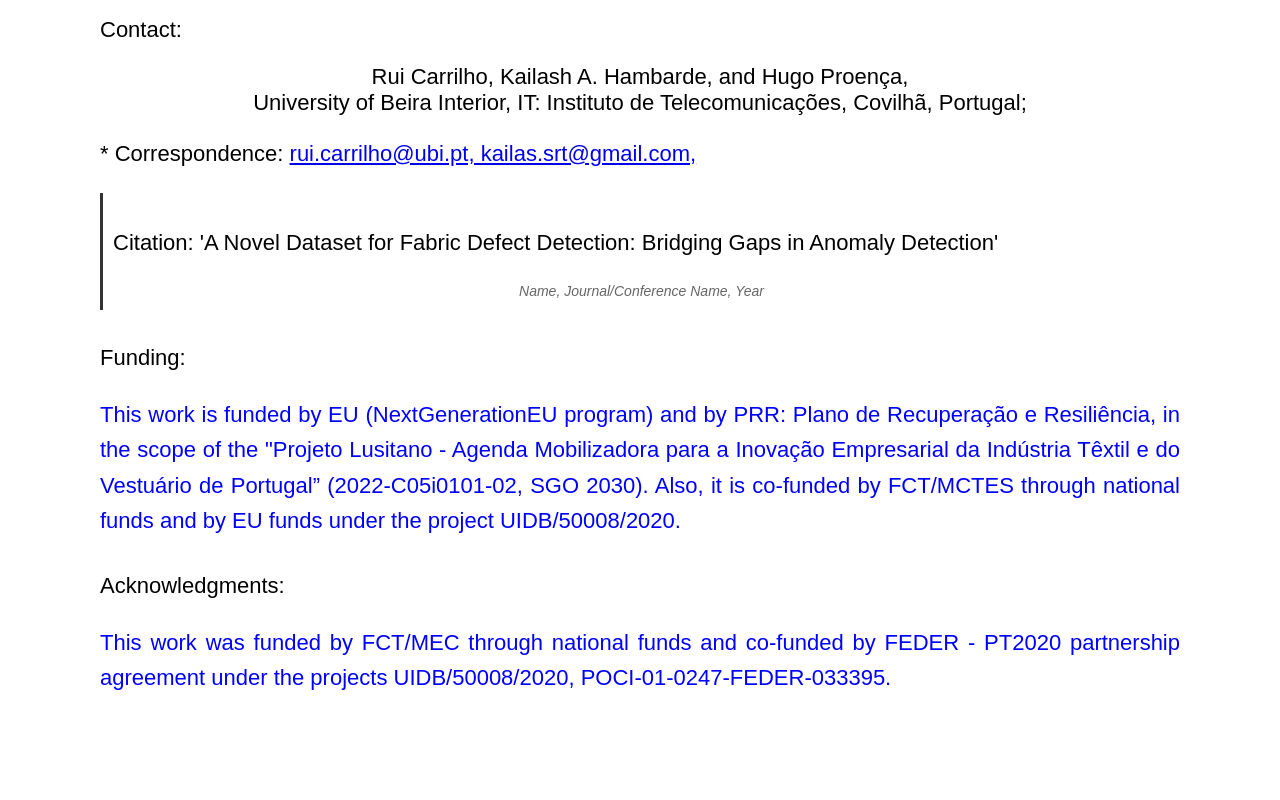
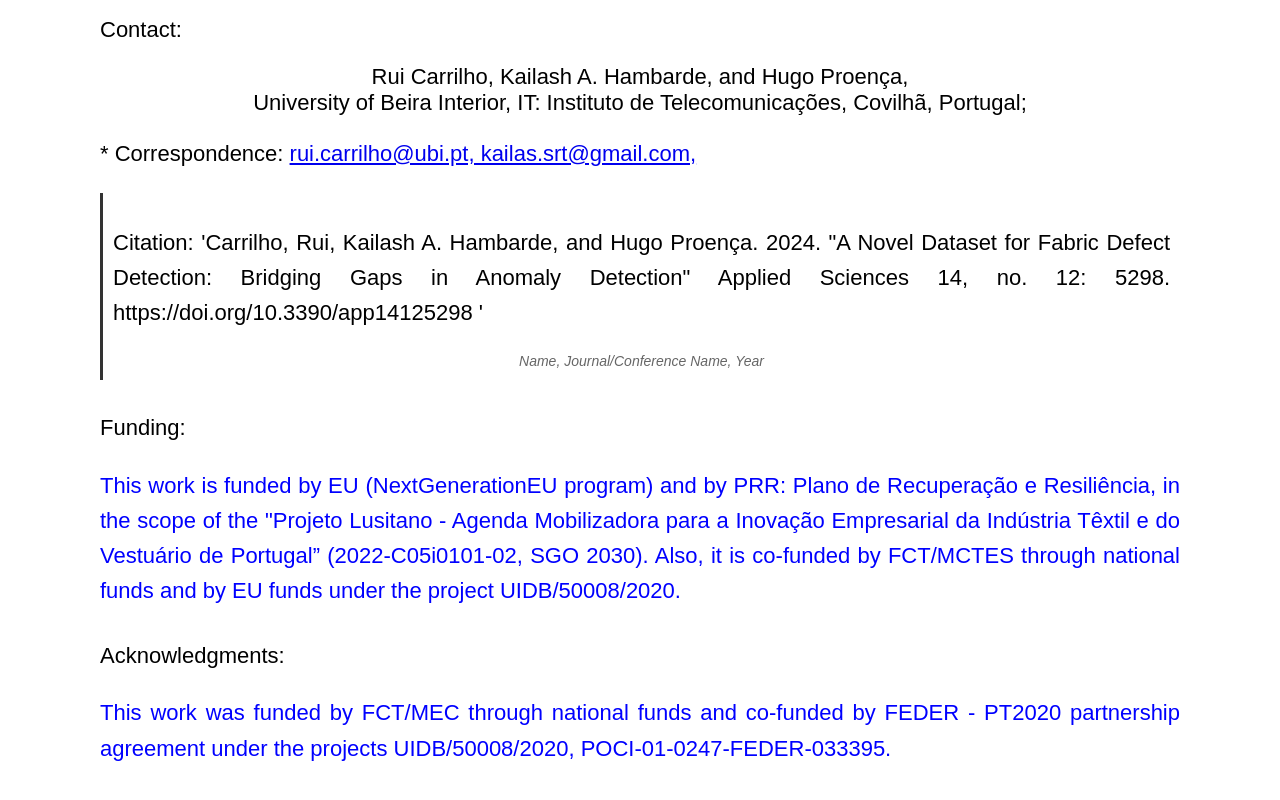
Before and after one commit to kailashhambarde/Lusitano, a plain HTML site: page index.html in a window 1280 px wide. Shown: the part 3458-4258 px from the top of the page. Drawn offline with Linux system fonts and the light colour scheme.

Commit message:
Update index.html
added citation

```diff
--- a/index.html
+++ b/index.html
@@ -209,7 +209,7 @@
                             </div>
 
                             <blockquote style="margin: 20px 0; padding: 10px; border-left: 3px solid #333;">
-                                <p>Citation: 'A Novel Dataset for Fabric Defect Detection: Bridging Gaps in Anomaly Detection'</p>
+                                <p>Citation: 'Carrilho, Rui, Kailash A. Hambarde, and Hugo Proença. 2024. "A Novel Dataset for Fabric Defect Detection: Bridging Gaps in Anomaly Detection" Applied Sciences 14, no. 12: 5298. https://doi.org/10.3390/app14125298 '</p>
                                 <cite style="font-style: italic; font-size: 14px; color: #666;">Name, Journal/Conference Name, Year</cite>
                             </blockquote>
 
```
